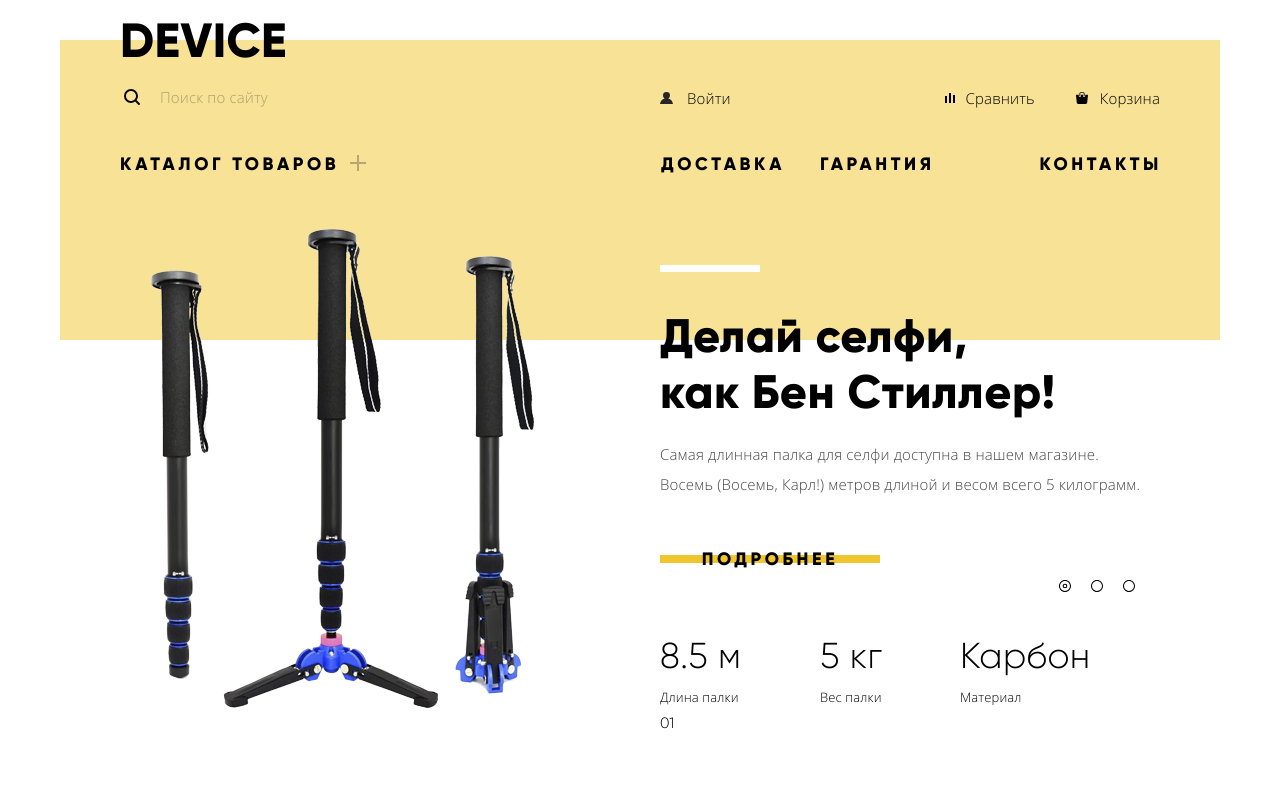
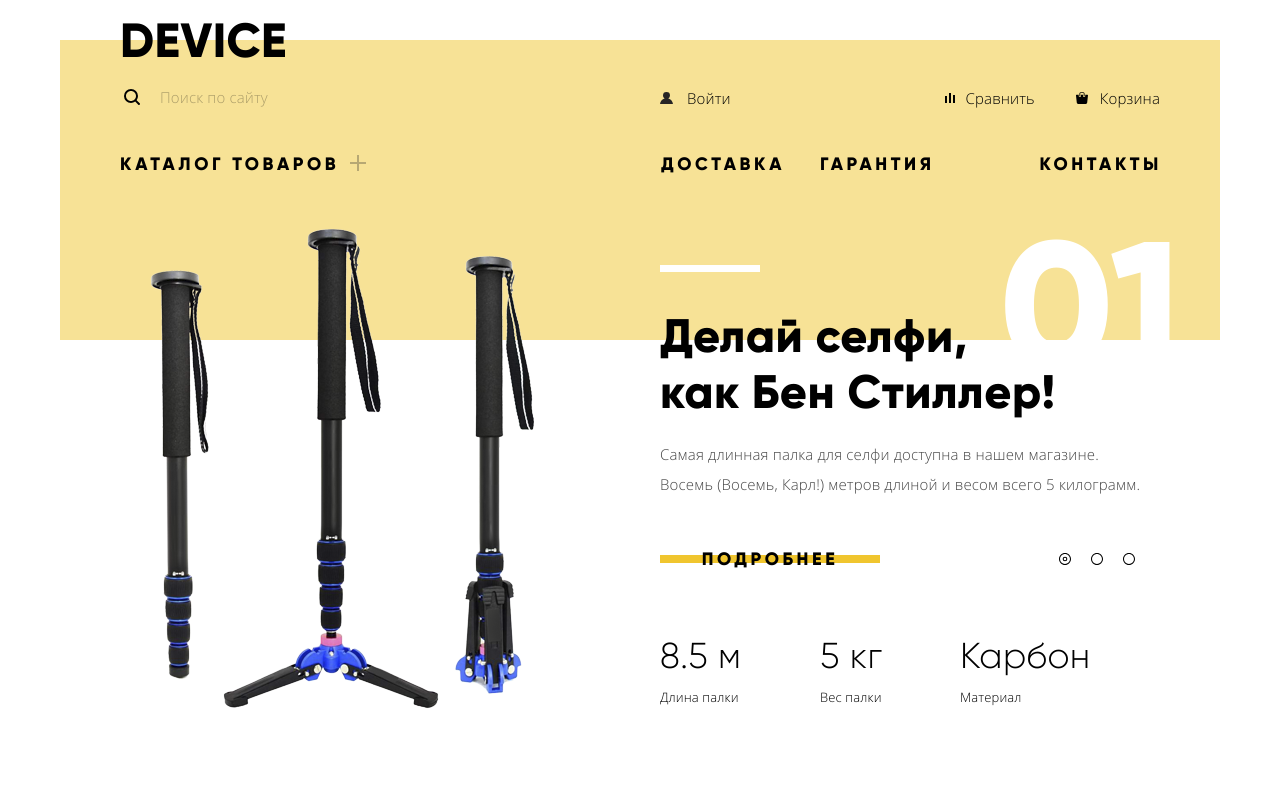
Before and after one commit to TheMitri4/116552-device, a plain HTML site: page index.html in a window 1280 px wide. Shown: the top 800 px of the page. Drawn offline with Linux system fonts and the light colour scheme; files whose address does not match are found by name.

Commit message:
Правки

```diff
--- a/css/main.css
+++ b/css/main.css
@@ -536,7 +536,7 @@ img{
 	position: absolute;
 	top: 40px;
 }
-.slider-item:nth-of-type .slider-info::after{
+.slider-item .slider-info::after{
 	font-size: 180px;
 	line-height: 180px;
 	font-weight: 800;
--- a/index.html
+++ b/index.html
@@ -303,7 +303,8 @@
 							</li>
 							<li>
 								<a href="#" class="twitter">Twitter</a>
-							</li>l						</ul>
+							</li>
+						</ul>
 					</nav>
 					<div class="htmlacademy-container">
 						<a href="https://htmlacademy.ru/intensive/htmlcss" class="htmlacademy">HtmlAcademy</a>
```
Also changed, not shown: css/main.min.css.
